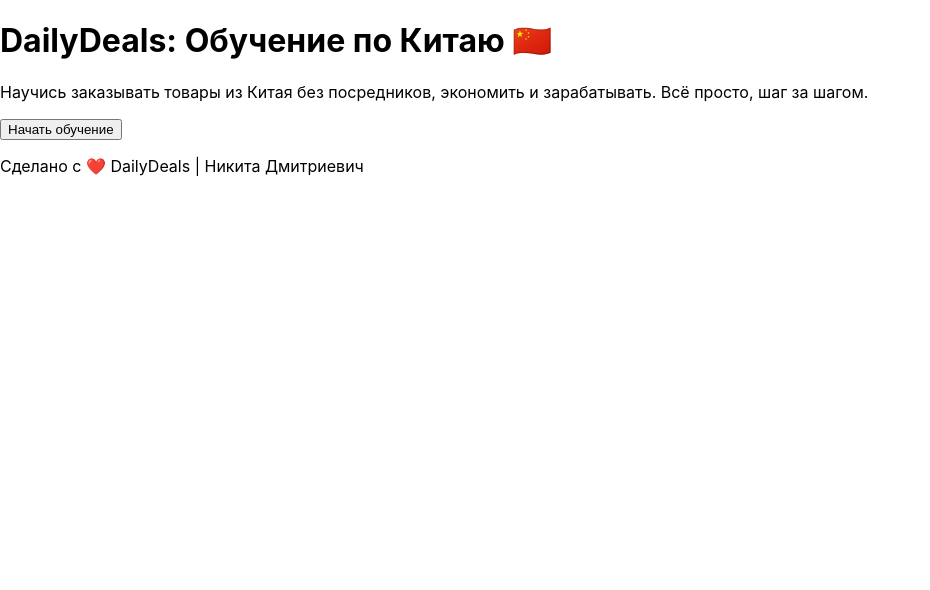
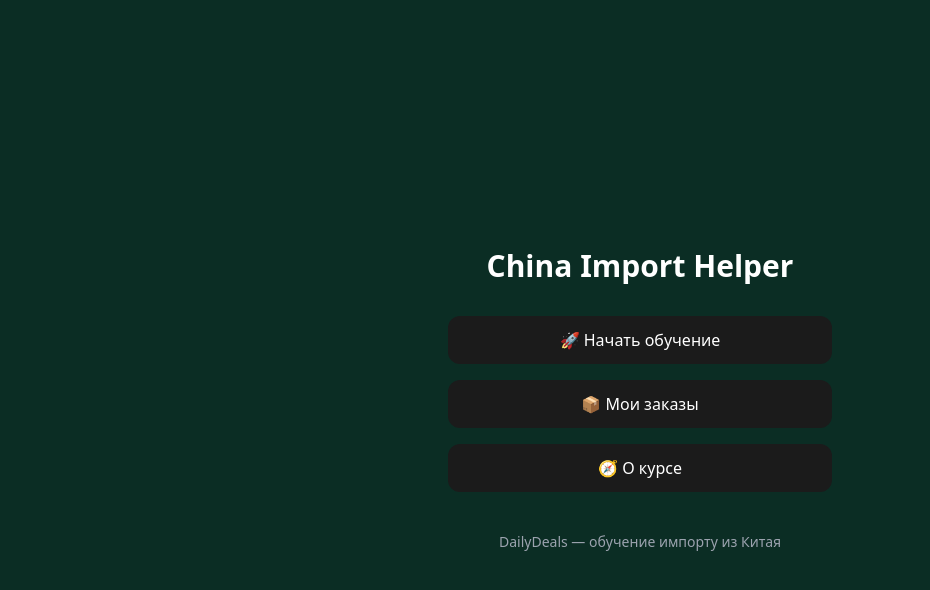
Before and after one commit to chllenn/china-miniapp-bot, a React (Create React App) app in the folder webapp/: page / in a window 1280 px wide. Shown: the top 590 px of the page, without its empty margins (0-930 px from the left). Built offline with nearby package versions, Linux system fonts and the light colour scheme.

Commit message:
update main screen UI

```diff
--- a/webapp/src/App.js
+++ b/webapp/src/App.js
@@ -1,36 +1,25 @@
 import React from "react";
-import { motion } from "framer-motion";
 
 function App() {
   return (
-    <div className="flex flex-col items-center justify-center min-h-screen bg-[#0b2d24] text-white text-center px-6">
-      <motion.div
-        initial={{ opacity: 0, y: 30 }}
-        animate={{ opacity: 1, y: 0 }}
-        transition={{ duration: 0.8 }}
-        className="max-w-md"
-      >
-        <h1 className="text-4xl font-bold mb-4 tracking-wide">
-          DailyDeals: Обучение по Китаю 🇨🇳
-        </h1>
+    <div className="min-h-screen flex flex-col items-center justify-center bg-emeraldDark text-black">
+      <h1 className="text-3xl font-bold mb-8 text-white">China Import Helper</h1>
 
-        <p className="text-white/80 mb-10 text-lg leading-relaxed">
-          Научись заказывать товары из Китая без посредников, экономить и
-          зарабатывать. Всё просто, шаг за шагом.
-        </p>
+      <div className="flex flex-col gap-4 w-3/4 max-w-sm">
+        <button className="bg-graphite text-white py-3 rounded-xl hover:bg-black transition-all">
+          🚀 Начать обучение
+        </button>
+        <button className="bg-graphite text-white py-3 rounded-xl hover:bg-black transition-all">
+          📦 Мои заказы
+        </button>
+        <button className="bg-graphite text-white py-3 rounded-xl hover:bg-black transition-all">
+          🧭 О курсе
+        </button>
+      </div>
 
-        <motion.button
-          whileHover={{ scale: 1.05 }}
-          whileTap={{ scale: 0.97 }}
-          className="bg-[#1b1b1b] text-black font-semibold px-8 py-4 rounded-2xl text-lg shadow-lg hover:bg-[#2a2a2a] transition-all w-full"
-        >
-          Начать обучение
-        </motion.button>
-
-        <p className="mt-6 text-sm text-white/60">
-          Сделано с ❤️ DailyDeals | Никита Дмитриевич
-        </p>
-      </motion.div>
+      <p className="text-sm text-gray-400 mt-10">
+        DailyDeals — обучение импорту из Китая
+      </p>
     </div>
   );
 }
--- a/webapp/src/index.css
+++ b/webapp/src/index.css
@@ -1,13 +1,8 @@
+@tailwind base;
+@tailwind components;
+@tailwind utilities;
+
+/* Дополнительные стили, если хочешь */
 body {
-  margin: 0;
-  font-family: -apple-system, BlinkMacSystemFont, 'Segoe UI', 'Roboto', 'Oxygen',
-    'Ubuntu', 'Cantarell', 'Fira Sans', 'Droid Sans', 'Helvetica Neue',
-    sans-serif;
-  -webkit-font-smoothing: antialiased;
-  -moz-osx-font-smoothing: grayscale;
+  @apply bg-emeraldDark text-black;
 }
-
-code {
-  font-family: source-code-pro, Menlo, Monaco, Consolas, 'Courier New',
-    monospace;
-}
--- a/webapp/tailwind.config.js
+++ b/webapp/tailwind.config.js
@@ -6,11 +6,8 @@
   theme: {
     extend: {
       colors: {
-        gold: "#D4AF37",
-        emerald: "#013220",
-        graphite: "#111111",
         emeraldDark: "#0b2d24",
-        graphiteDark: "#1b1b1b",
+        graphite: "#1b1b1b",
       },
     },
   },
```
